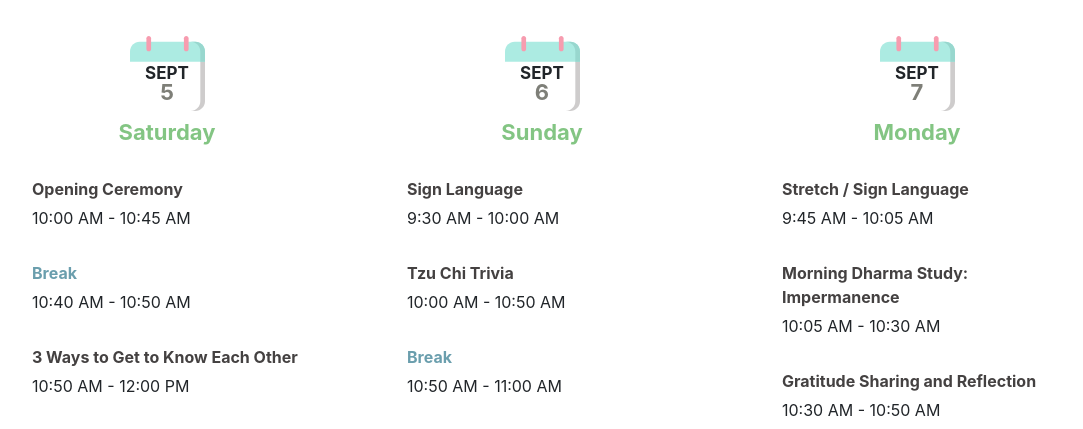
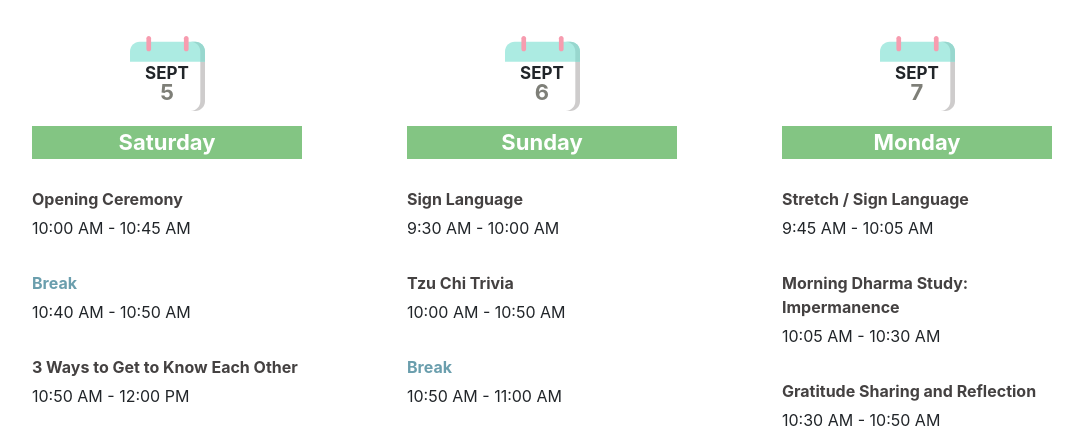
Before and after one commit to michaelaranda-web/tcya2020, a PHP site: page /schedule.html in a window 1280 px wide. Shown: the part 288-717 px from the top of the page, without its empty margins (98-1181 px from the left). Run offline with PHP 8.4, Linux system fonts and the light colour scheme; some libraries are stand-ins or nearby versions.

Commit message:
Adjust styling for schedule.

```diff
--- a/css/index.css
+++ b/css/index.css
@@ -438,8 +438,11 @@
       #main-content.schedule-page #schedule-section #schedule-container .schedule-day-list-container .day-header .day-label {
         font-size: 22px;
         font-weight: bold;
-        margin-top: 5px;
-        color: #83c583; }
+        margin-top: 15px;
+        color: white;
+        background: #83c583;
+        text-align: center;
+        width: 90%; }
     #main-content.schedule-page #schedule-section #schedule-container .schedule-day-list-container .schedule-day-list {
       list-style: none; }
       @media (min-width: 800px) {
--- a/sass/index.scss
+++ b/sass/index.scss
@@ -628,8 +628,11 @@
           .day-label {
             font-size: 22px;
             font-weight: bold;
-            margin-top: 5px;
-            color: #83c583;
+            margin-top: 15px;
+            color: white;
+            background: #83c583;
+            text-align: center;
+            width: 90%;
           }
         }
 
```
Also changed, not shown: 1 other file.
